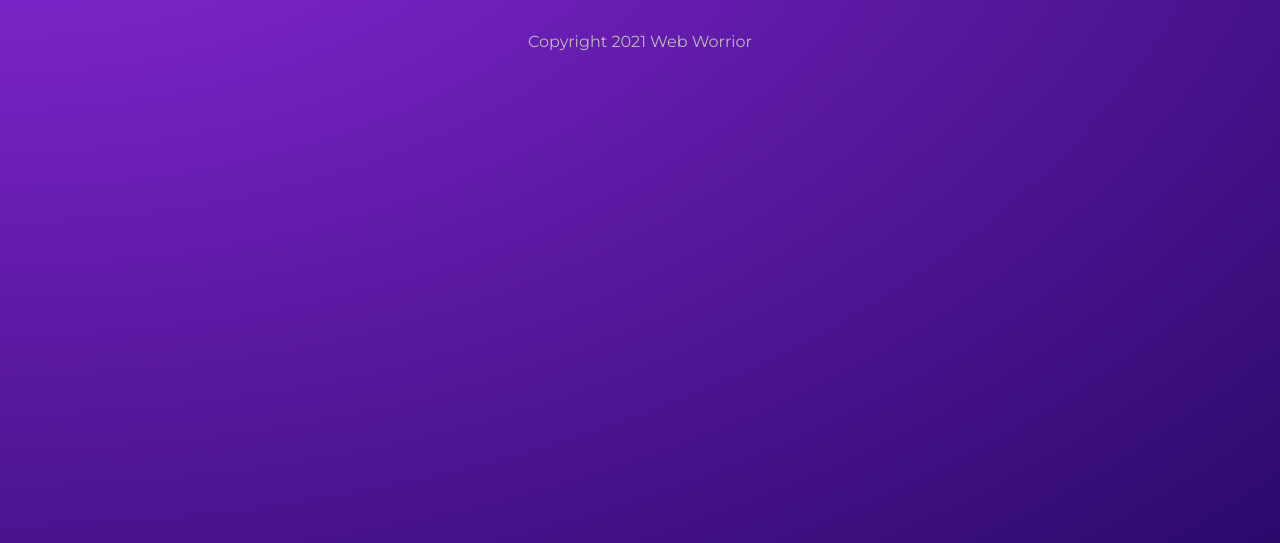
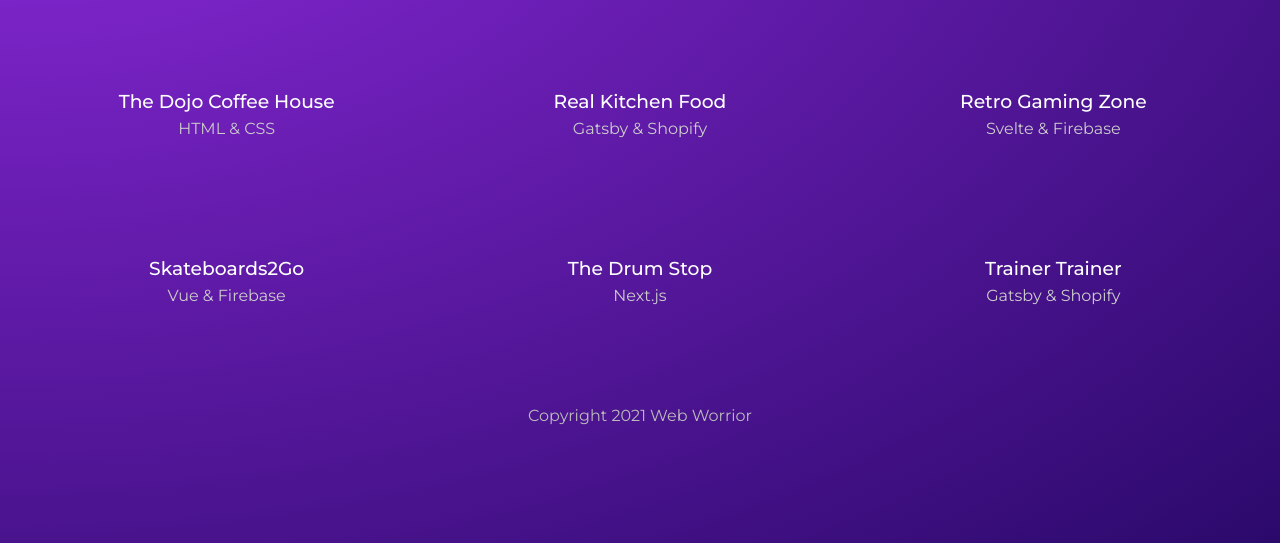
Before and after one commit to rucpata/gatsby-first-steps, a Gatsby site: page /projects in a window 1280 px wide. Shown: the part 257-800 px from the top of the page. Built offline with nearby package versions, Linux system fonts and the light colour scheme; Gatsby itself is replaced by a stand-in of ours.

Commit message:
lfetching & listing data

```diff
--- a/src/pages/projects/index.js
+++ b/src/pages/projects/index.js
@@ -1,14 +1,44 @@
+import { graphql, Link } from 'gatsby';
 import React from 'react';
 import Layout from '../../components/Layout';
 import * as styles from '../../styles/projects.module.css';
 
-export default function Project() {
+export default function Project({ data }) {
+    console.log(data)
+    const projects = data.allMarkdownRemark.nodes
+
     return (
         <Layout>
             <div className={styles.portfolio}>
                 <h2>Portfolio</h2>
                 <h3>Project & Website I've Created</h3>
+                <div className={styles.projects}>
+                    {projects.map(project => (
+                        <Link to={"/projects/" + project.frontmatter.slug} key={project.id}>
+                            <div>
+                                <h3>{ project.frontmatter.title }</h3>
+                                <p>{ project.frontmatter.stack }</p>
+                            </div>
+                        </Link>
+                    ))}
+                </div>
             </div>
         </Layout>
     )
 }
+
+// export page query
+export const query = graphql `
+    query ProjectPage {
+        allMarkdownRemark {
+            nodes {
+            frontmatter {
+                slug
+                stack
+                title
+            }
+            id
+            }
+        }
+    }
+`
--- a/src/styles/projects.module.css
+++ b/src/styles/projects.module.css
@@ -11,3 +11,21 @@
     font-size: 2em;
     font-weight: 400;
 }
+
+.projects {
+    display: grid;
+    grid-template-columns: 1fr 1fr 1fr;
+    grid-gap: 80px;
+    margin: 80px 20px;
+}
+
+.projects h3 {
+    text-align: center;
+    margin: 20px auto 0px;
+    font-weight: 500;
+}
+
+.projects p {
+    color: #ccc;
+    margin-top: 4px;
+}
```
